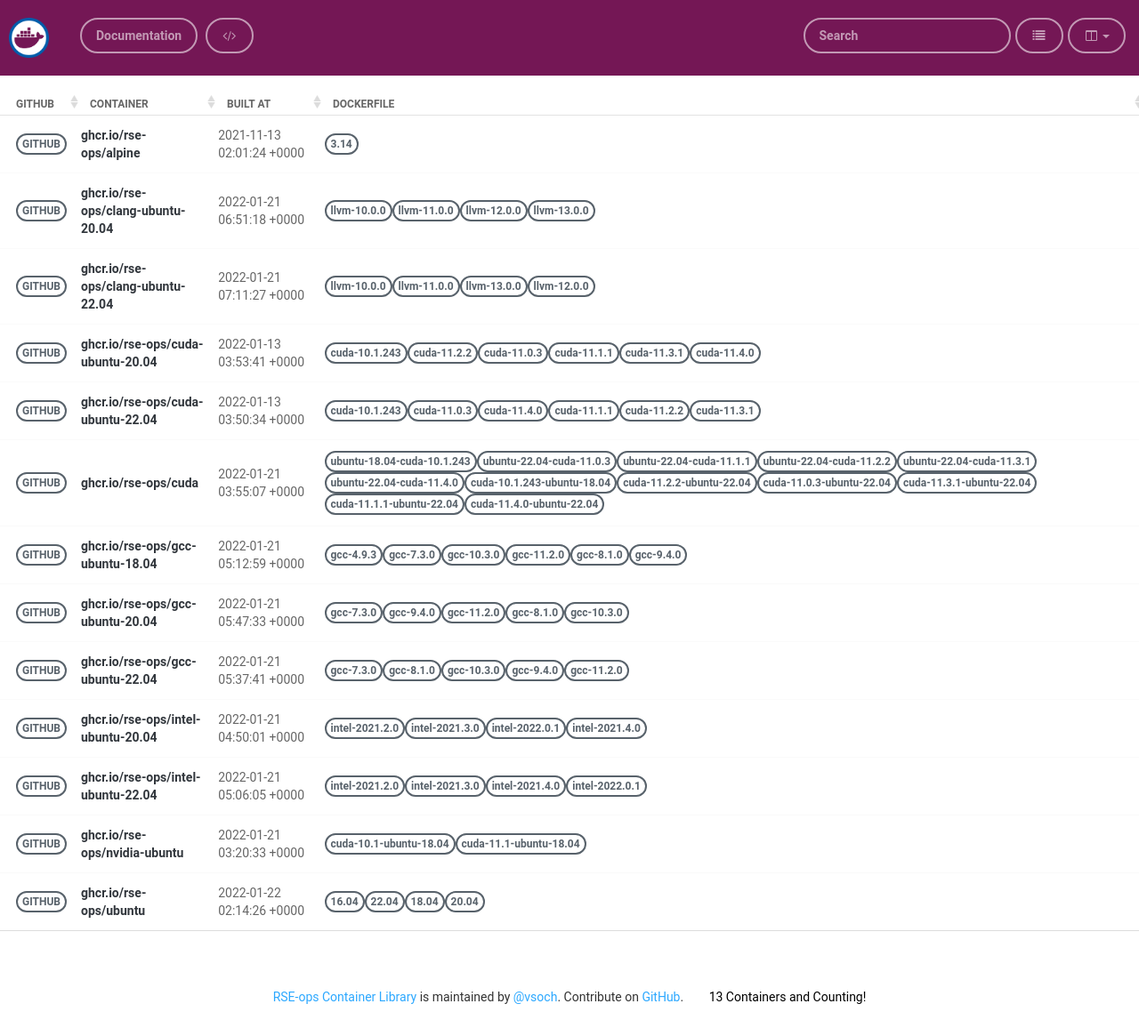
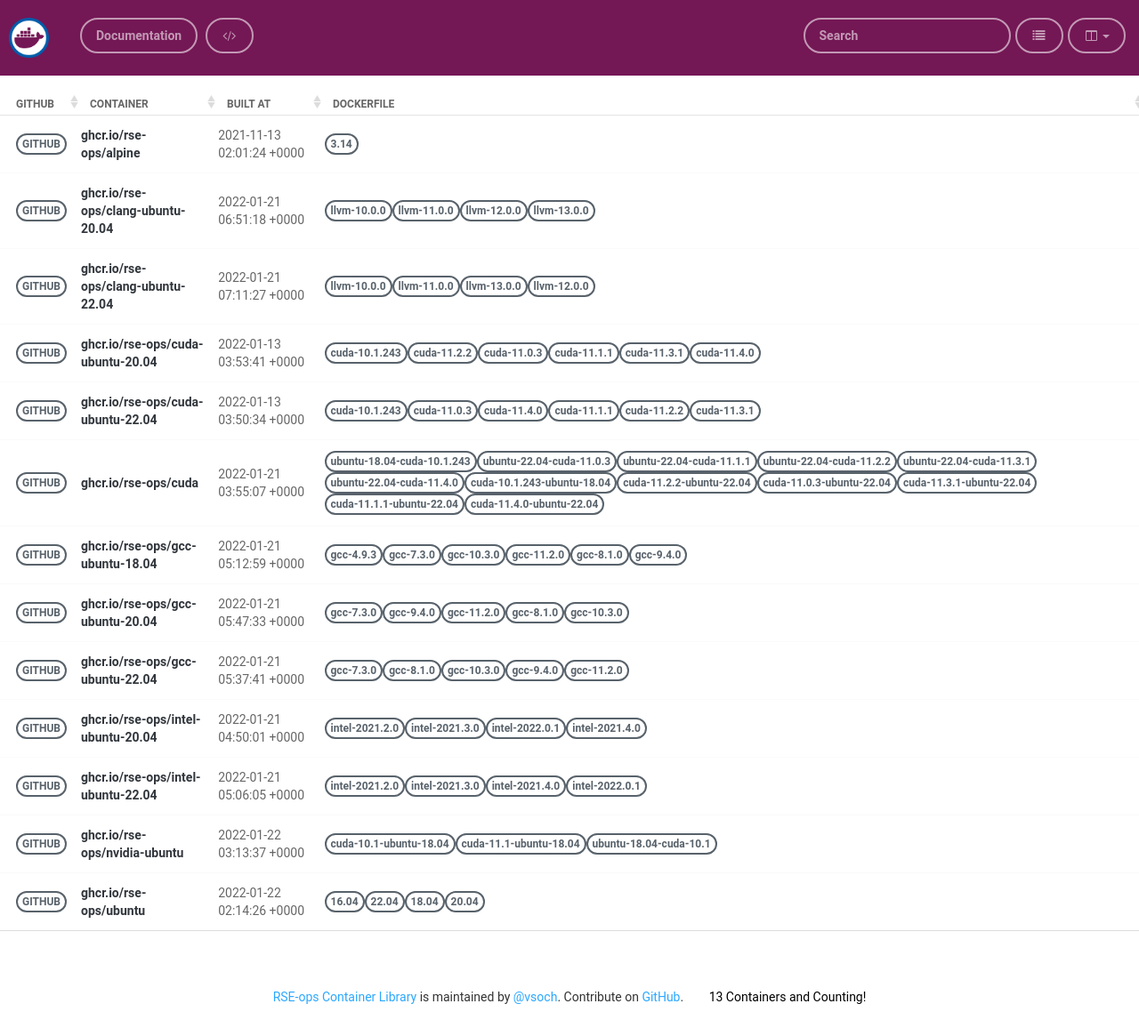
Before and after one commit to rse-ops/docker-images, a Jekyll site: the page built from pages/index.md, in a window 1280 px wide. Shown: the whole page at 89% size. Built offline with Jekyll 4.4.1, drawn with Linux system fonts in a browser that asks for light colours; nearby versions of some CDN libraries.

Commit message:
Automated push to update library 2022-01-22

```diff
--- a/_library/ghcr.io-rse-ops-nvidia-ubuntu.md
+++ b/_library/ghcr.io-rse-ops-nvidia-ubuntu.md
@@ -1,7 +1,7 @@
 ---
 layout: container
 name: ghcr.io/rse-ops/nvidia-ubuntu
-updated_at: 2022-01-21 03:20:33.063277
+updated_at: 2022-01-22 03:13:37.287707
 
 
 container_url: https://github.com/orgs/rse-ops/packages/container/package/nvidia-ubuntu
@@ -12,5 +12,8 @@ versions:
  - tag: cuda-11.1-ubuntu-18.04
    dockerfile: https://github.com/rse-ops/docker-images/blob/main/nvidia-ubuntu/Dockerfile
    manifest: https://crane.ggcr.dev/manifest/ghcr.io/rse-ops/nvidia-ubuntu:cuda-11.1-ubuntu-18.04
+ - tag: ubuntu-18.04-cuda-10.1
+   dockerfile: https://github.com/rse-ops/docker-images/blob/main/nvidia-ubuntu/Dockerfile
+   manifest: https://crane.ggcr.dev/manifest/ghcr.io/rse-ops/nvidia-ubuntu:ubuntu-18.04-cuda-10.1
 
 ---
```
